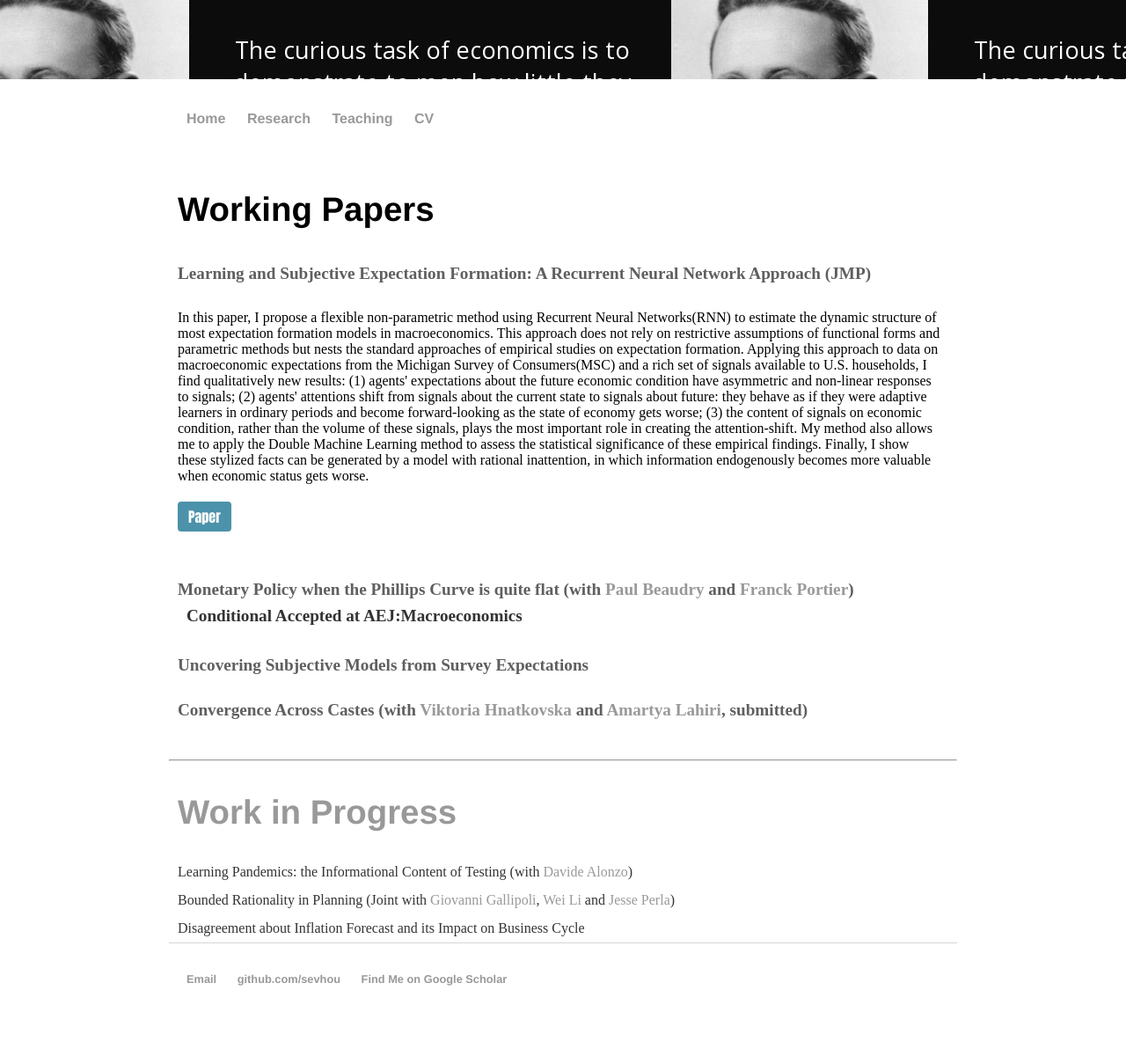
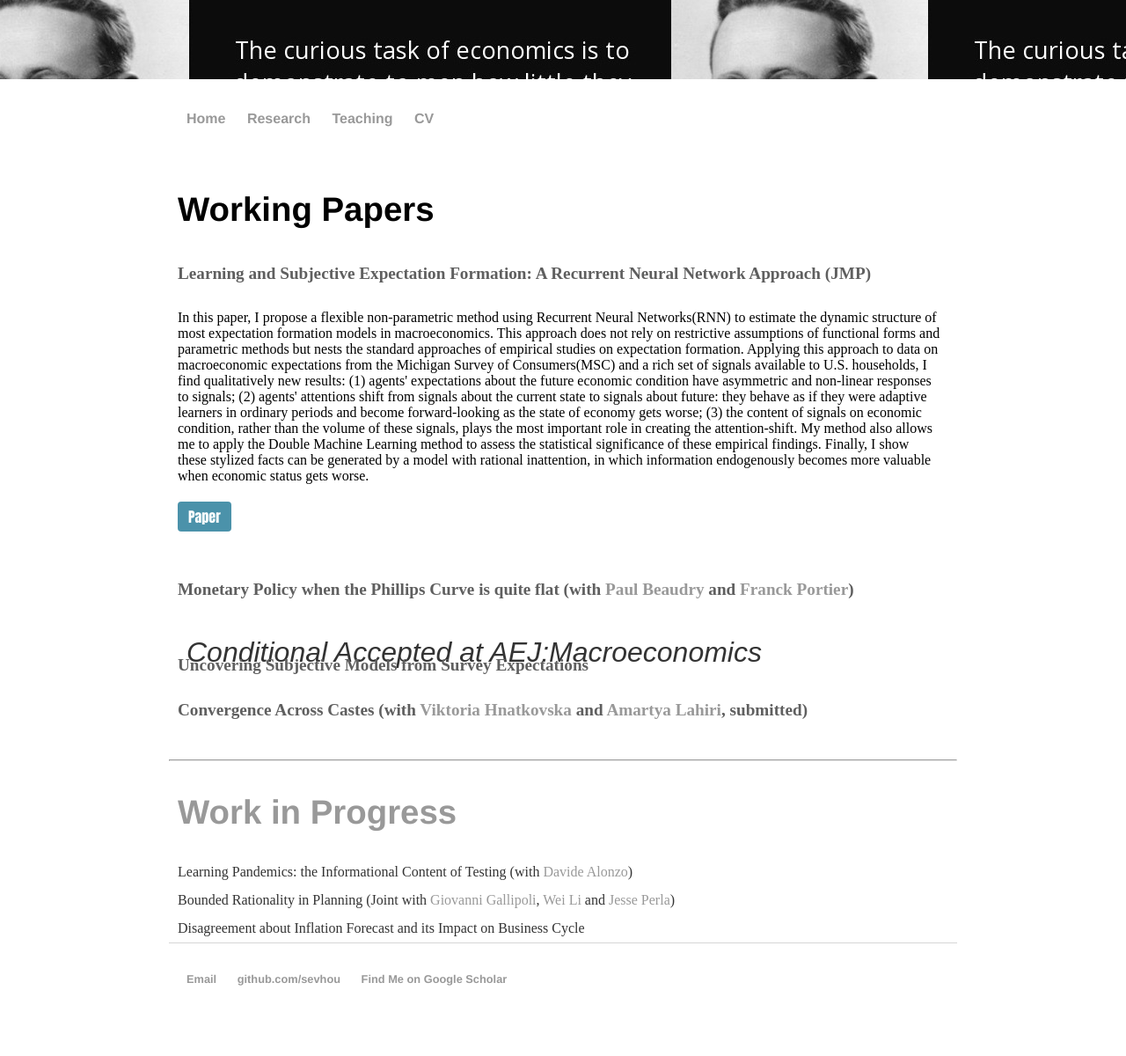
Before and after one commit to sevhou/sevhou.github.io, a Jekyll site: the page built from research/index.html, in a window 1280 px wide. Shown: the whole page at 88% size. Built offline with Jekyll 4.4.1, drawn with Linux system fonts in a browser that asks for light colours; some web fonts are replaced.

Commit message:
Update index.html

```diff
--- a/research/index.html
+++ b/research/index.html
@@ -29,7 +29,7 @@
     </div>
 
     <h2 type="button" class="slide-toggle">Monetary Policy when the Phillips Curve is quite flat (with <a href="https://economics.ubc.ca/faculty-and-staff/paul-beaudry/">Paul Beaudry</a> and <a href="https://fportier.wordpress.com/">Franck Portier</a>) <br>
-	<pp>Conditional Accepted at AEJ:Macroeconomics</pp></h2>
+	<p class="sample">Conditional Accepted at AEJ:Macroeconomics</p></h2>
     <div class="box">
         <div class="box-inner">This papers examines an environment where the Phillips curve is locally quite flat and in which a cost channel of monetary policy may also be at play. The aim of the paper is two fold. First, we highlight conditions under which a relatively flat  Phillips Curve  can invalidate standard prescriptions regarding how monetary policy should be conducted to control inflation. In particular, we discuss the desirability of   a "Go Big or Stay Home" principle for monetary policy under a certain parameter configuration. This principle refers to the desirability of either responding to shocks in a very aggressive way or  not at all, if one aims is to maintain inflation close to target. In the second part of the paper we explore the empirical relevance of the parameter configuration that would favor this principle. To this end,  we provide structural estimates from full model estimation as well as provide evidence based on more direct estimation of the Phillips curve.  The results from both exercises give  substantial support to the configuration of interest.  We use the framework to offer an explanation to recent puzzles associated the behavior of inflation including the possibility of falling into a low inflation trap.
 
```
